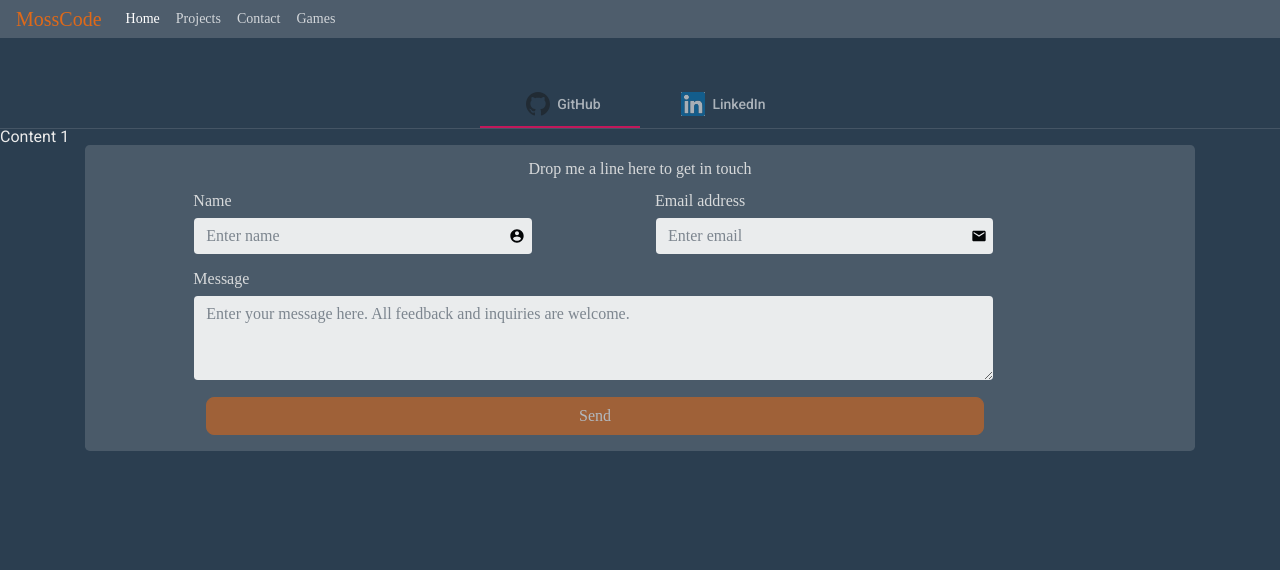
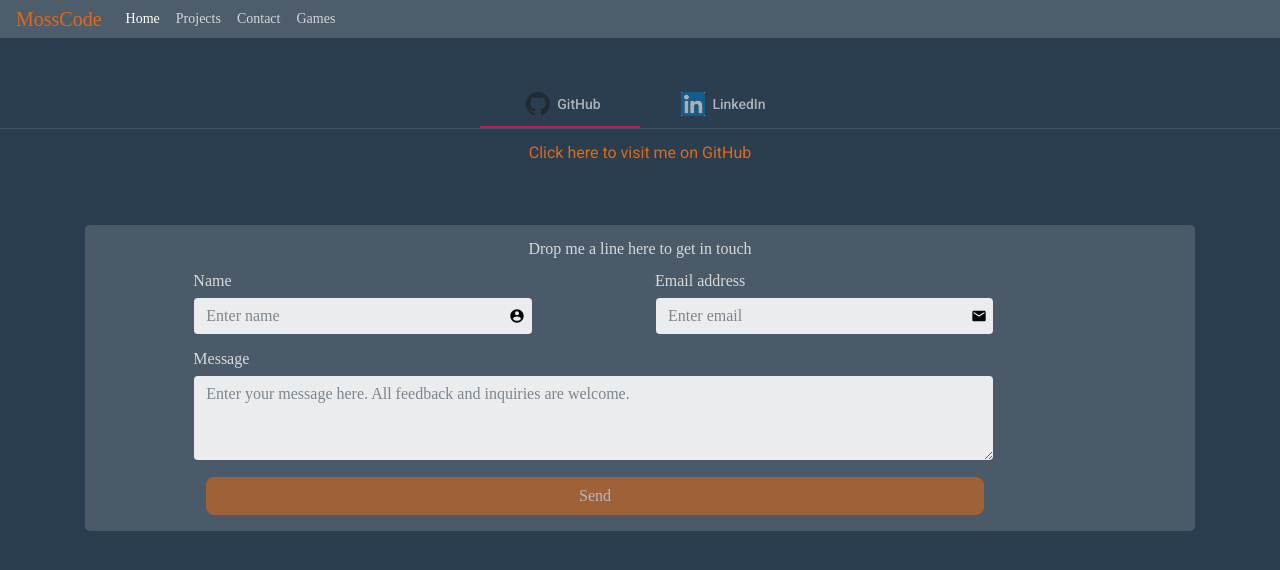
Before and after one commit to JMo911/SWE-Portfolio, an Angular app: page /contact in a window 1280 px wide. Shown: the top 570 px of the page. Built offline with nearby package versions, Linux system fonts and the light colour scheme; a web font is replaced by a local one.

Commit message:
tabs working exactly as expected

```diff
--- a/src/app/contact-page/social-media-tabs/social-media-tabs.component.html
+++ b/src/app/contact-page/social-media-tabs/social-media-tabs.component.html
@@ -1,10 +1,12 @@
-<mat-tab-group mat-align-tabs="center">
+<mat-tab-group dynamicHeight mat-align-tabs="center">
   <mat-tab>
     <ng-template mat-tab-label>
       <mat-icon class="example-tab-icon" svgIcon="github"></mat-icon>
       GitHub
     </ng-template>
-    Content 1
+    <div class="tab-content">
+      <a target="_blank" href="https://github.com/JMo911">Click here to visit me on GitHub</a>
+    </div>
   </mat-tab>
 
   <mat-tab>
@@ -12,7 +14,9 @@
       <mat-icon class="example-tab-icon" svgIcon="linkedin"></mat-icon>
       LinkedIn
     </ng-template>
-    Content 2
+    <div class="tab-content">
+      <a target="_blank" href="https://www.linkedin.com/in/jacob-b-moss/">Click here to visit me on LinkedIn</a>
+    </div>
   </mat-tab>
 
 </mat-tab-group>
--- a/src/app/contact-page/social-media-tabs/social-media-tabs.component.scss
+++ b/src/app/contact-page/social-media-tabs/social-media-tabs.component.scss
@@ -1,3 +1,13 @@
-mat-icon {
-  margin: 0.5em;
+mat-tab-group {
+  margin-bottom: 4em;
+
+  mat-icon {
+    margin: 0.5em;
+  }
+
+  .tab-content {
+    text-align: center;
+    margin-top: 1em;
+  }
+
 }
```
